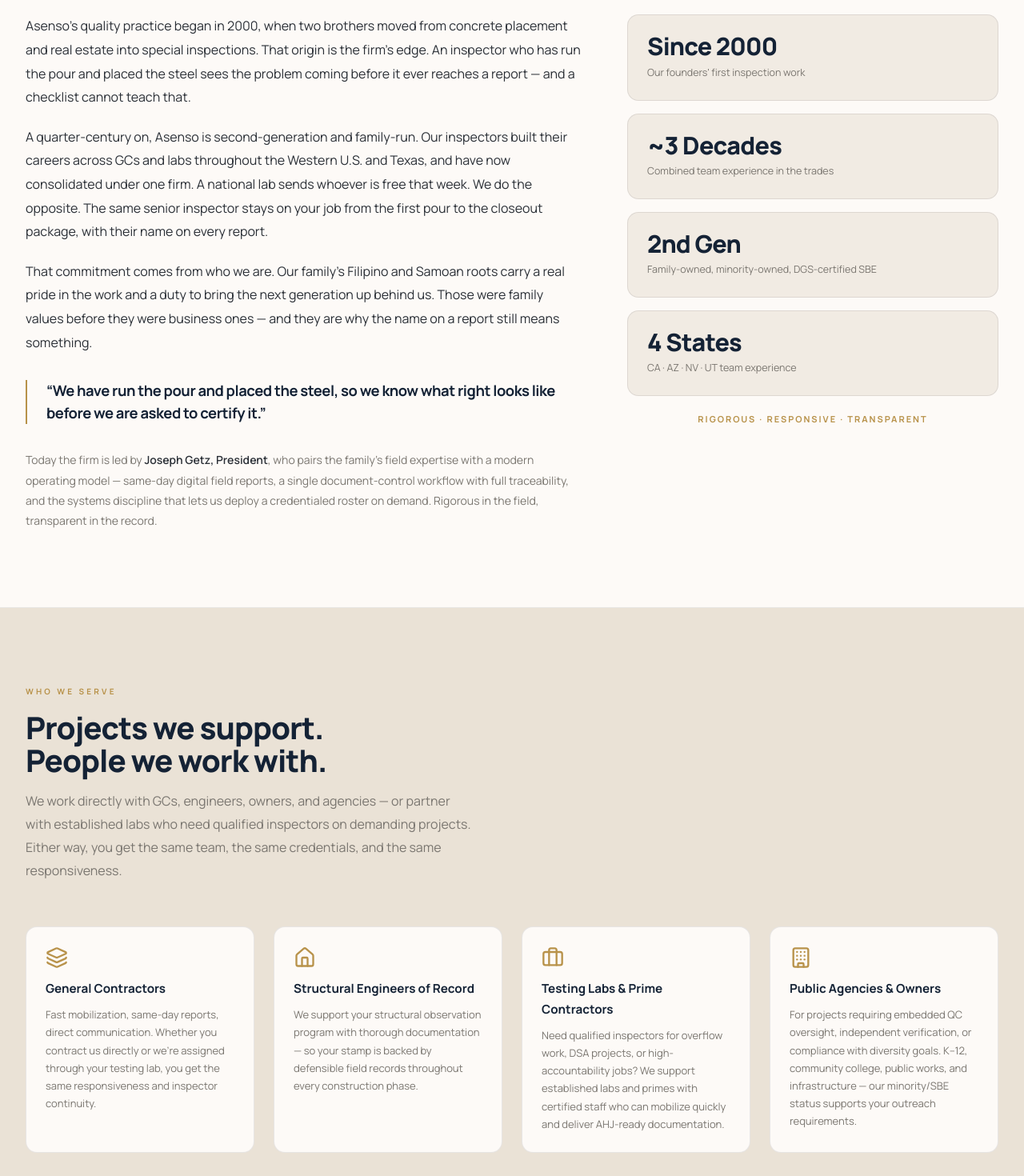
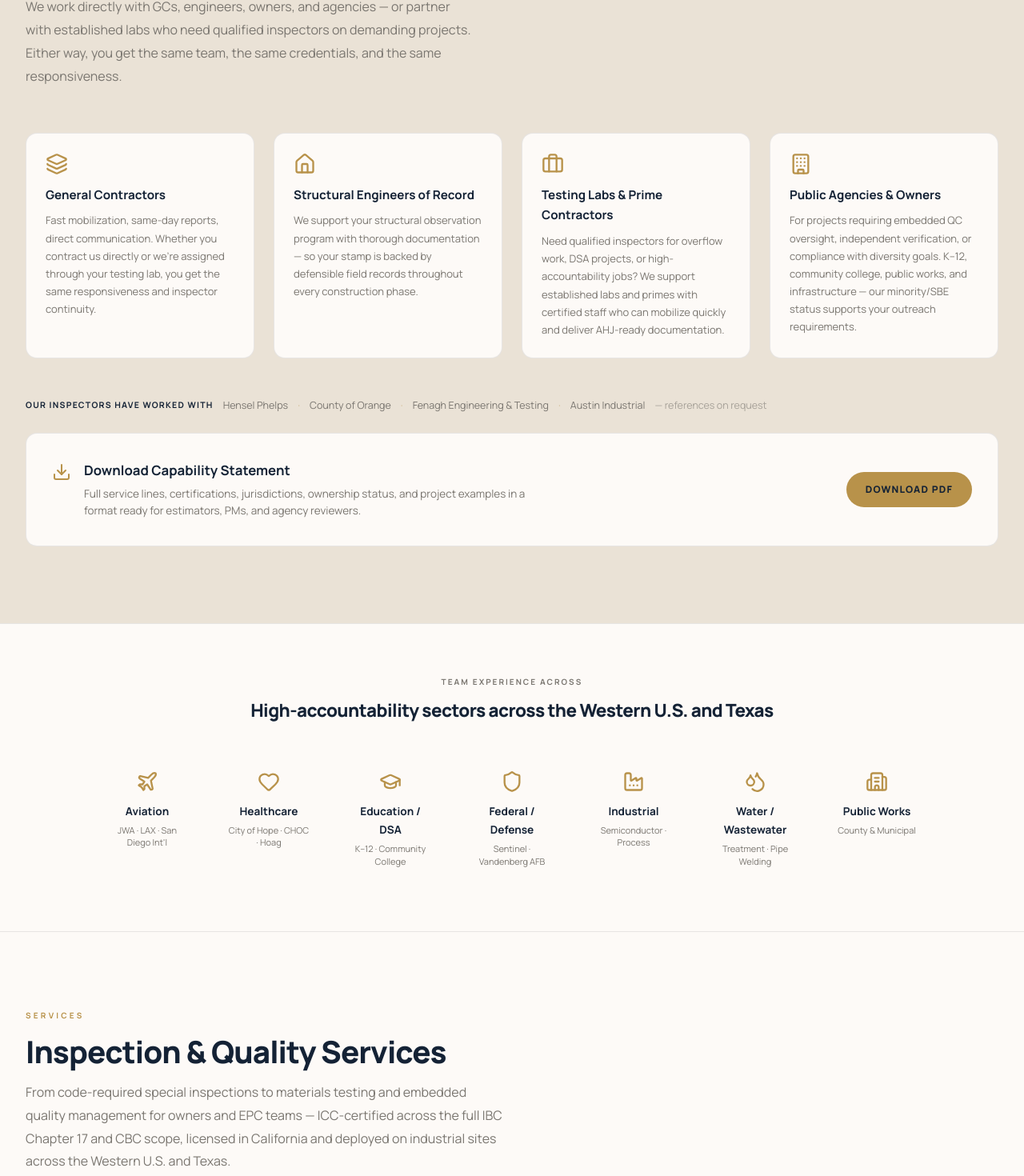
Before and after one commit to joegetz/asenso-inspections, a Next.js app: page / in a window 1280 px wide. Shown: the part 1099-2569 px from the top of the page at 80% size. Built offline with nearby package versions, Linux system fonts and the light colour scheme.

Commit message:
Remove The Firm section and TI semiconductor project

```diff
--- a/app/page.tsx
+++ b/app/page.tsx
@@ -1,7 +1,6 @@
 import { Nav } from "@/components/nav";
 import { IdentityBand } from "@/components/identity-band";
 import { Hero } from "@/components/hero";
-import { FirmStory } from "@/components/firm-story";
 import { ProjectProof } from "@/components/project-proof";
 import { DiffBand } from "@/components/diff-band";
 import { Services } from "@/components/services";
@@ -20,7 +19,6 @@
       <Nav />
       <IdentityBand />
       <Hero />
-      <FirmStory />
       <WhoWeServe />
       <ProjectProof />
       <Services />
--- a/components/nav.tsx
+++ b/components/nav.tsx
@@ -4,7 +4,6 @@
 import { Logo } from "./logo";
 
 const links = [
-  { href: "#firm", label: "The Firm" },
   { href: "#services", label: "Services" },
   { href: "#credentials", label: "Credentials" },
   { href: "#why", label: "Why Asenso" },
--- a/components/projects.tsx
+++ b/components/projects.tsx
@@ -10,14 +10,6 @@
     desc: "Structural QA team: receiving inspection, material traceability and heat-number verification across structural steel, concrete, embeds, anchors, and welding; deficiency logs, NCRs, and turnover records.",
     tags: ["Material Traceability", "Structural Steel", "Welding"],
     inspector: "R. Getz IV, R. Getz III, C. Zimmerman, E. Getz",
-  },
-  {
-    sector: "Industrial · Semiconductor",
-    title: "Texas Instruments Semiconductor Fab",
-    meta: "Austin Industrial · $11B · Lehi, UT",
-    desc: "QC inspection of structural, mechanical, and MEP installations on a 300mm wafer-fab campus tied into the operating plant — tanks, piping, and unit operations to a phased turnover.",
-    tags: ["Structural / MEP", "Industrial", "Mission-Critical"],
-    inspector: "Raymond Mitchell",
   },
   {
     sector: "Federal · Defense",
```
